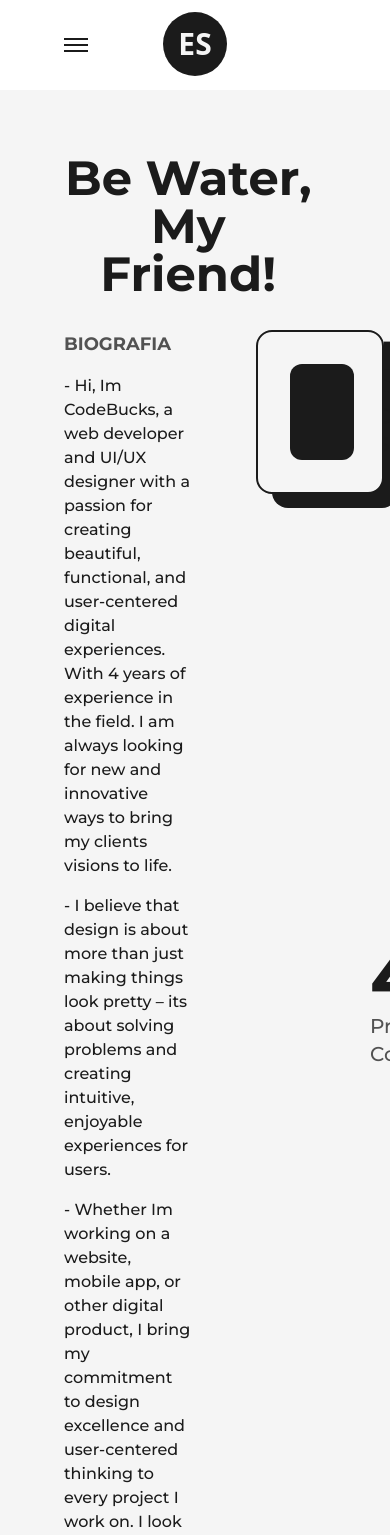
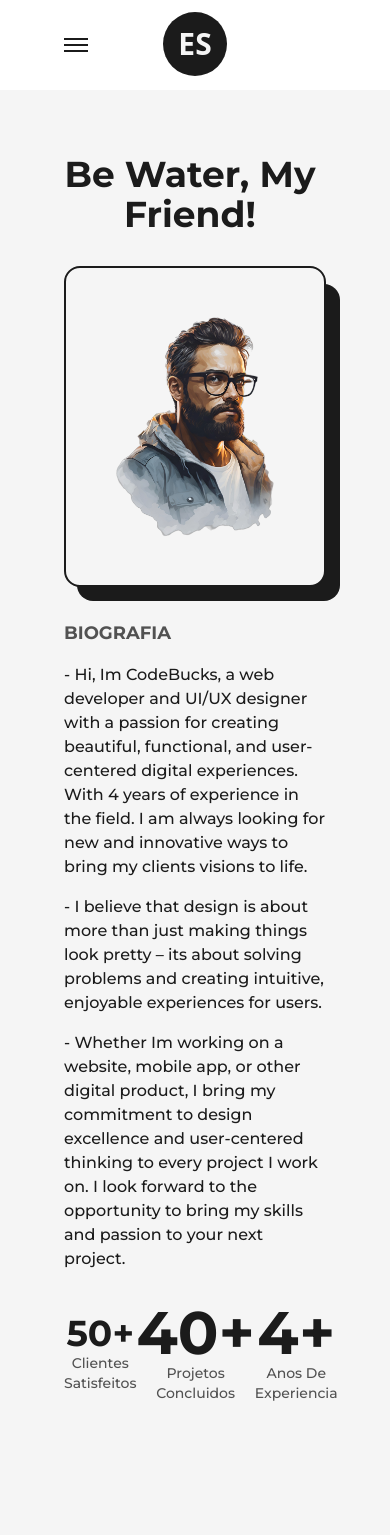
Before and after one commit to ederusena/NewPortifolioReact, a Next.js app: page /about in a window 390 px wide. Shown: the top 1535 px of the page. Built offline with nearby package versions, Linux system fonts and the light colour scheme.

Commit message:
Update text sizes and layout in AnimatedText and About components

```diff
--- a/src/components/AnimatedText.js
+++ b/src/components/AnimatedText.js
@@ -33,7 +33,7 @@
   return (
     <div className="flex items-center justify-center w-full py-2 mx-auto overflow-hidden text-center sm:py-0">
       <motion.h1
-        className={`inline-block w-full text-dark dark:text-light font-bold capitalize text-8xl xl:!text-5xl lg:!text-center lg:!text-6xl md:!text-5xl sm:!text-3xl ${className}`}
+        className={`inline-block w-full text-dark dark:text-light font-bold capitalize text-6xl xl:!text-5xl lg:!text-center lg:!text-6xl md:!text-5xl sm:!text-3xl ${className}`}
         variants={quote}
         initial="initial"
         animate="animate"
--- a/src/pages/about.js
+++ b/src/pages/about.js
@@ -53,10 +53,10 @@
         <Layout className="pt-16">
           <AnimatedText
             text="Be water, my friend!"
-            className="mb-16 lg:!text-7xl sm:!text-6xl xs:!text-4x sm:mb-8"
+            className="mb-16 lg:!text-7xl sm:!text-6xl xs:!text-4xl sm:mb-8"
           />
-          <div className="grid w-full grid-cols-8 gap-16">
-            <div className="flex flex-col items-start justify-start col-span-3">
+          <div className="grid w-full grid-cols-8 gap-16 sm:gap-8">
+            <div className="flex flex-col items-start justify-start col-span-3 md:order-2 md:col-span-8">
               <h2 className="mb-4 text-lg font-bold uppercase text-dark/75 dark:text-light/75">
                 Biografia
               </h2>
@@ -82,46 +82,47 @@
               </p>
             </div>
 
-            <div className="relative col-span-3 p-8 border-2 border-solid h-max rounded-2xl border-dark dark:border-light bg-light dark:bg-dark">
+            <div className="relative col-span-3 p-8 border-2 border-solid h-max rounded-2xl border-dark dark:border-light bg-light dark:bg-dark md:order-1 md:col-span-8">
+
               <div className="absolute top-4 -right-4 -z-10 w-[102%] h-[100%] rounded-[1rem] bg-dark dark:bg-light" />
-              <div className="p-8 bg-dark dark:bg-light rounded-xl">
+              {/* <div className="p-8 bg-dark dark:bg-light rounded-xl md:col-span-8"> */}
                 <Image
                   src={ProfilePic}
                   alt="logo"
                   className="w-full h-auto p-4 rounded-2xl"
                   priority
-                  sizes="(max-width: 768px) 100vw, (max-width: 1200px) 50vw, 33vw"
+                  sizes="(max-width: 768px) 100vw, (max-width: 1200px) 50vw, 50vw"
                 />
-              </div>
+              {/* </div> */}
             </div>
 
-            <div className="flex flex-col items-end justify-between col-span-2">
-              <div className="flex flex-col items-end justify-center">
-                <span className="inline-block font-bold text-7xl">
+            <div className="flex flex-col items-end justify-between col-span-2 xl:col-span-8 xl:flex-row xl:items-center md:order-3">
+              <div className="flex flex-col items-end justify-center xl:items-center">
+                <span className="inline-block font-bold text-7xl md:text-6xl sm:text-5xl xs:text-4xl">
                   <AnimatedNumbers values={50} />
                   <span className="text-dark dark:text-light">+</span>
                 </span>
-                <h2 className="text-xl font-medium capitalize text-dark/75 dark:text-light/75">
+                <h2 className="text-xl font-medium capitalize text-dark/75 dark:text-light/75 xl:text-center md:text-lg sm:text-base xs:text-sm">
                   Clientes satisfeitos
                 </h2>
               </div>
 
-              <div className="flex flex-col items-end justify-center">
-                <span className="inline-block font-bold text-7xl">
+              <div className="flex flex-col items-end justify-center xl:items-center">
+                <span className="inline-block font-bold text-7xl md:text-6xl sm:text-5xl xm:text-4xl">
                   <AnimatedNumbers values={40} />
                   <span className="text-dark dark:text-light">+</span>
                 </span>
-                <h2 className="text-xl font-medium capitalize text-dark/75 dark:text-light/75">
+                <h2 className="text-xl font-medium capitalize text-dark/75 dark:text-light/75 xl:text-center md:text-lg sm:text-base xs:text-sm">
                   Projetos concluidos
                 </h2>
               </div>
 
-              <div className="flex flex-col items-end justify-center">
-                <span className="inline-block font-bold text-7xl">
+              <div className="flex flex-col items-end justify-center xl:items-center">
+                <span className="inline-block font-bold text-7xl md:text-6xl sm:text-5xl xm:text-4xl">
                   <AnimatedNumbers values={4} />
                   <span className="text-dark dark:text-light">+</span>
                 </span>
-                <h2 className="text-xl font-medium capitalize text-dark/75 dark:text-light/75">
+                <h2 className="text-xl font-medium capitalize text-dark/75 dark:text-light/75 xl:text-center md:text-lg sm:text-base xs:text-sm">
                   Anos de experiencia
                 </h2>
               </div>
```
